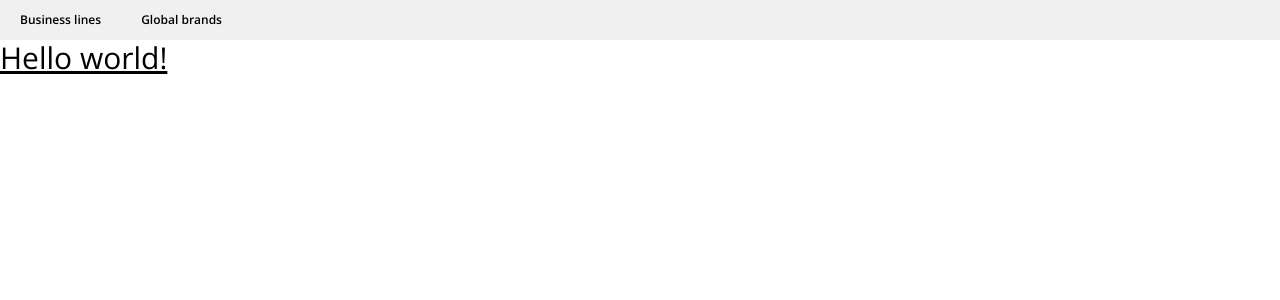
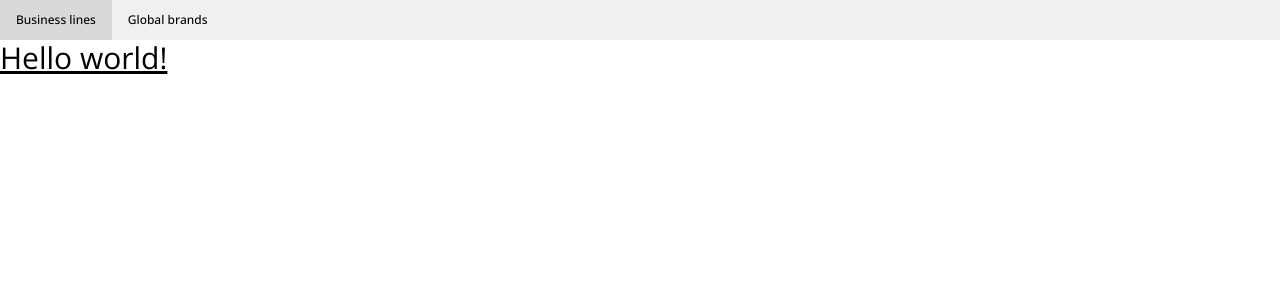
Before and after one commit to ElJefe111944/Esso-Clone, a Vue app: page / in a window 1280 px wide. Shown: the top 300 px of the page. Built offline with nearby package versions, Linux system fonts and the light colour scheme.

Commit message:
Top nav styling added

```diff
--- a/src/components/TopNav.vue
+++ b/src/components/TopNav.vue
@@ -1,11 +1,18 @@
 <template>
     <div class="flex bg-secondaryGray h-10">
         <div class="flex text-xs items-center">
-            <a class="py-8 px-5 font-semibold" href="#">Business lines</a>
-            <a class="py-8 px-5 font-semibold" href="#">Global brands</a>
+            <a class="pt-3 pb-3 px-4 font-medium hover:bg-hoverGray" href="#">Business lines</a>
+            <a class="pt-3 pb-3 px-4 font-medium hover:bg-hoverGray" href="#">Global brands</a>
         </div>
         <div>
+            <!-- social -->
+            <div>
 
+            </div>
+            <!-- location -->
+            <div>
+
+            </div>
         </div>
     </div>
 </template>
--- a/tailwind.config.js
+++ b/tailwind.config.js
@@ -13,6 +13,7 @@ export default {
         primaryGray: "#e0e0e0",
         primaryBlue: "#0e469b",
         secondaryGray: '#f0f0f0',
+        hoverGray: '#d9d9d9'
       },
       colors: {
         primaryBlack: "#2b2626",
```
